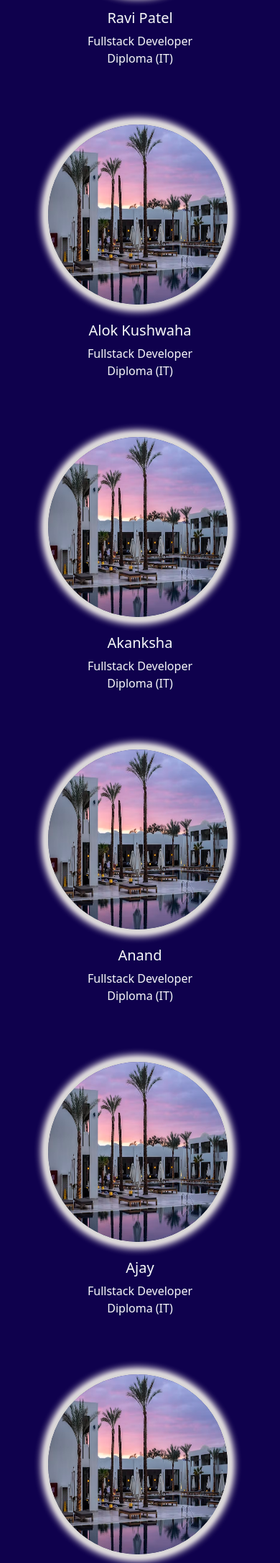
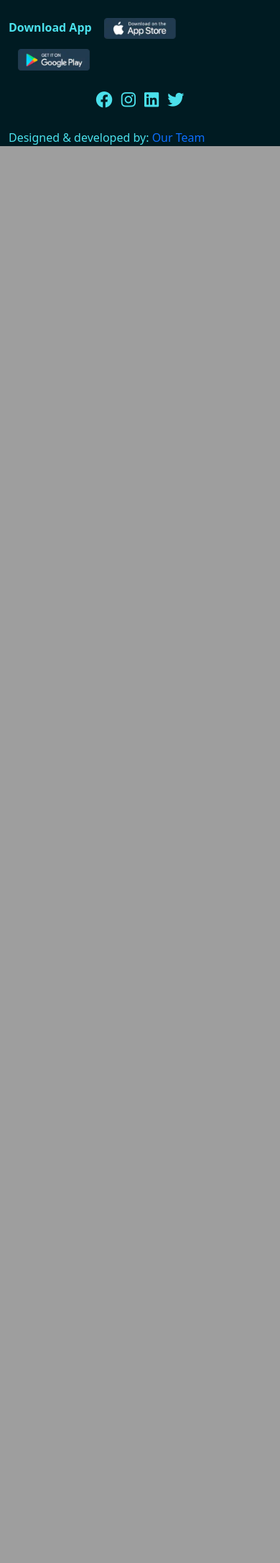
Before and after one commit to Mr-DK07/Motel.com, a Django app: page /team/ in a window 390 px wide. Shown: the part 901-3072 px from the top of the page at 72% size. After the commit the page ends 1104 px from the top, so only its background shows below. Run offline with Django 3.2, Linux system fonts and the light colour scheme; some libraries are stand-ins or nearby versions.

Commit message:
change some files

```diff
--- a/minorProject/templates/base.html
+++ b/minorProject/templates/base.html
@@ -37,7 +37,7 @@
       }
 
       .menu {
-        background: blueviolet !important;
+        background: rgb(80, 43, 226) !important;
       }
 
       .bg-color {
--- a/minorProject/templates/user/index.html
+++ b/minorProject/templates/user/index.html
@@ -81,7 +81,7 @@
 <div class="col-12 front">
     <h1 data-aos="fade-right"><b>Howzat for a perfect stay</b></h1>
     <p data-aos="fade-right"><b>Search hotels, homes and much more</b></p>
-    <a href="#" class="btn bg-primary px-3 py-2 text-light tr" data-aos="fade-right"><b> Discover More</b></a>
+    <a href="/user/hotels/" class="btn bg-primary px-3 py-2 text-light tr" data-aos="fade-right"><b> Discover More</b></a>
 </div>
 </div>
 
@@ -159,7 +159,7 @@
               <div class="col-8" >
                   <b class="card-title fs-5">Take your longest vacation yet</b>
                   <p class="card-text">Browse properties offering long-term stays, many at reduced monthly rates.</p>
-                  <a href="#" class="btn bg-primary tr px-3 py-2 text-light"><b> Find a Stay</b></a>
+                  <a href="/user/hotels/" class="btn bg-primary tr px-3 py-2 text-light"><b> Find a Stay</b></a>
               </div>
               <div class="col-4">
                 <img src="{% static 'image/offers.jpeg' %}" class="img-fluid rounded-start ms-4 mt-1 " style="max-height: 220px;width: 100%; border-radius: 5px;" alt="...">
@@ -172,7 +172,7 @@
         <p class="m-0 mt-2">Explore thousands of destinations</p>
         <p class="m-0 mb-4"> worldwide and save 15% or more </p>
     </div>
-        <a href="#" class="btn bg-primary tr mb-3 py-2 text-light"><b> Find Late Escape Deals</b></a>
+        <a href="/user/hotels/" class="btn bg-primary tr mb-3 py-2 text-light"><b> Find Late Escape Deals</b></a>
 
     </div>
 </div>
--- a/minorProject/templates/user/team.html
+++ b/minorProject/templates/user/team.html
@@ -1,94 +1,28 @@
 {% extends 'base.html' %} {% load static %} {% block content %}
 <style>
-    .team{
+  .team {
     background: #0f014d;
   }
-    .tr:hover{
+
+  .tr:hover {
     transform: scale(1.05);
     transition: all 0.5s;
   }
 </style>
 
 <div class="row team">
-    <div class="colsm-12 col-lg-12 text-center text-light fs-3 mt-2">
+  <div class="col-sm-12 col-lg-12 text-center text-light fs-3 mt-2">
     <b><u> Leader's Board </u></b>
   </div>
   <div class="col-sm-12 ">
 
-    <div class=" mx-auto p-3 pt-5 bg-none"  data-aos="flip-left" data-aos-duration="1500" style="width: 18rem;">
-        <img src="{% static 'image/dev (1).jpg'%}" class="card-img-top tr" style="border-radius: 50%; height: 250px; width: 250px;box-shadow: 0px 0px 5px 5px rgb(216, 214, 214),0px 0px 10px 10px rgb(247, 240, 240);"  alt="...">
+    <div class=" mx-auto p-3 pt-5 bg-none" data-aos="flip-left" data-aos-duration="1500" style="width: 18rem;">
+      <img src="{% static 'image/dev (1).jpg'%}" class="card-img-top tr"
+        style="border-radius: 50%; height: 250px; width: 250px;box-shadow: 0px 0px 5px 5px rgb(216, 214, 214),0px 0px 10px 10px rgb(247, 240, 240);"
+        alt="...">
       <div>
-          <h5 class="text-light text-center mt-4">Devendra Kumar (TL)</h5>
+        <h5 class="text-light text-center mt-4">Devendra Kumar</h5>
         <p class="text-light text-center mb-0">Fullstack Developer</p>
-          <p class="text-light text-center mt-0">Diploma (IT)</p>
-        </div>
-      </div>
-
-</div>
-<div class="col-sm-4">
-  <div class=" mx-auto p-3 pt-5 bg-none" data-aos="fade-up" style="width: 18rem;">
-        <img src="{% static 'image/front.jpg'%}" class="card-img-top tr" style="border-radius: 50%; height: 250px; width: 250px;box-shadow: 0px 0px 5px 5px rgb(216, 214, 214),0px 0px 10px 10px rgb(247, 240, 240);"  alt="...">
-        <div>
-          <h5 class="text-light text-center mt-4">Ravi Patel</h5>
-          <p class="text-light text-center mb-0">Fullstack Developer</p>
-          <p class="text-light text-center mt-0">Diploma (IT)</p>
-        </div>
-      </div></div>
-<div class="col-sm-4">
-  <div class=" mx-auto p-3 pt-5 bg-none" data-aos="fade-up" style="width: 18rem;">
-        <img src="{% static 'image/front.jpg'%}" class="card-img-top tr" style="border-radius: 50%; height: 250px; width: 250px;box-shadow: 0px 0px 5px 5px rgb(216, 214, 214),0px 0px 10px 10px rgb(247, 240, 240);"  alt="...">
-        <div>
-          <h5 class="text-light text-center mt-4">Alok Kushwaha</h5>
-          <p class="text-light text-center mb-0">Fullstack Developer</p>
-          <p class="text-light text-center mt-0">Diploma (IT)</p>
-        </div>
-      </div></div>
-<div class="col-sm-4">
-  <div class=" mx-auto p-3 pt-5 bg-none" data-aos="fade-up" style="width: 18rem;">
-        <img src="{% static 'image/front.jpg'%}" class="card-img-top tr" style="border-radius: 50%; height: 250px; width: 250px;box-shadow: 0px 0px 5px 5px rgb(216, 214, 214),0px 0px 10px 10px rgb(247, 240, 240);"  alt="...">
-        <div>
-          <h5 class="text-light text-center mt-4">Akanksha</h5>
-          <p class="text-light text-center mb-0">Fullstack Developer</p>
-          <p class="text-light text-center mt-0">Diploma (IT)</p>
-        </div>
-      </div></div>
-<div class="col-sm-4">
-  <div class=" mx-auto p-3 pt-5 bg-none"data-aos="fade-up" style="width: 18rem;">
-        <img src="{% static 'image/front.jpg'%}" class="card-img-top tr" style="border-radius: 50%; height: 250px; width: 250px;box-shadow: 0px 0px 5px 5px rgb(216, 214, 214),0px 0px 10px 10px rgb(247, 240, 240);"  alt="...">
-        <div>
-          <h5 class="text-light text-center mt-4">Anand</h5>
-          <p class="text-light text-center mb-0">Fullstack Developer</p>
-          <p class="text-light text-center mt-0">Diploma (IT)</p>
-        </div>
-      </div></div>
-<div class="col-sm-4">
-  <div class=" mx-auto p-3 pt-5 bg-none" data-aos="fade-up" style="width: 18rem;">
-        <img src="{% static 'image/front.jpg'%}" class="card-img-top tr" style="border-radius: 50%; height: 250px; width: 250px;box-shadow: 0px 0px 5px 5px rgb(216, 214, 214),0px 0px 10px 10px rgb(247, 240, 240);"  alt="...">
-        <div>
-          <h5 class="text-light text-center mt-4">Ajay</h5>
-          <p class="text-light text-center mb-0">Fullstack Developer</p>
-          <p class="text-light text-center mt-0">Diploma (IT)</p>
-        </div>
-      </div></div>
-<div class="col-sm-4">
-  <div class=" mx-auto p-3 pt-5 bg-none"  data-aos="fade-up" style="width: 18rem;">
-        <img src="{% static 'image/front.jpg'%}" class="card-img-top tr" style="border-radius: 50%; height: 250px; width: 250px;box-shadow: 0px 0px 5px 5px rgb(216, 214, 214),0px 0px 10px 10px rgb(247, 240, 240);"  alt="...">
-        <div>
-          <h5 class="text-light text-center mt-4">Abhishek Kannaujiya</h5>
-          <p class="text-light text-center mb-0">Fullstack Developer</p>
-          <p class="text-light text-center mt-0">Diploma (IT)</p>
-        </div>
-      </div>
-    </div>
-
-    <div class="col-sm-12 ">
-
-      <div class=" mx-auto p-3 pt-5 bg-none"  data-aos="flip-left" data-aos-duration="1500" style="width: 18rem;">
-          <img src="{% static 'image/front1.jpg'%}" class="card-img-top tr" style="border-radius: 50%; height: 250px; width: 250px;box-shadow: 0px 0px 5px 5px rgb(216, 214, 214),0px 0px 10px 10px rgb(247, 240, 240);"  alt="...">
-          <div>
-            <h5 class="text-light text-center mt-4">Kuldeep Tiwari</h5>
-            <p class="text-light text-center mb-0">Fullstack Developer</p>
-            <p class="text-light text-center mt-0">Diploma (IT)</p>
       </div>
     </div>
 
```
Also changed, not shown: minorProject/templates/user/contactus.html (+24 -36 lines), minorProject/templates/user/hotel.html (+19 -22 lines), minorProject/templates/user/userdetails.html (+19 -21 lines), README.md, minorProject/db.sqlite3, minorProject/static/userpic/140051825.jpg (added), 1 other file. Lines whose indentation alone changed are shown as unchanged.
